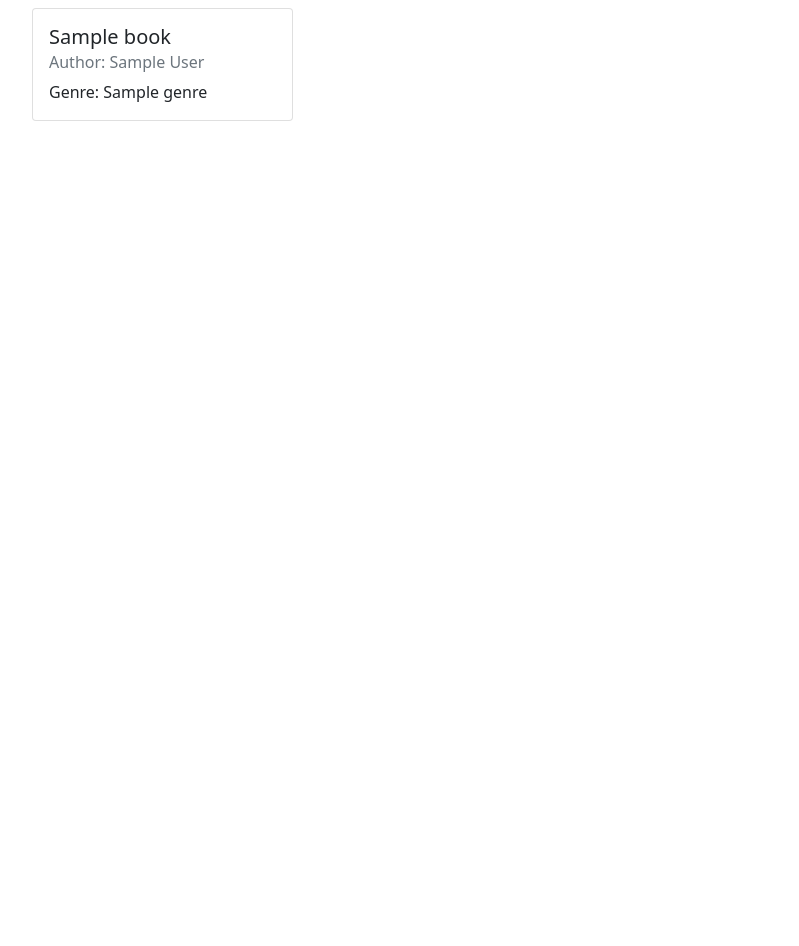
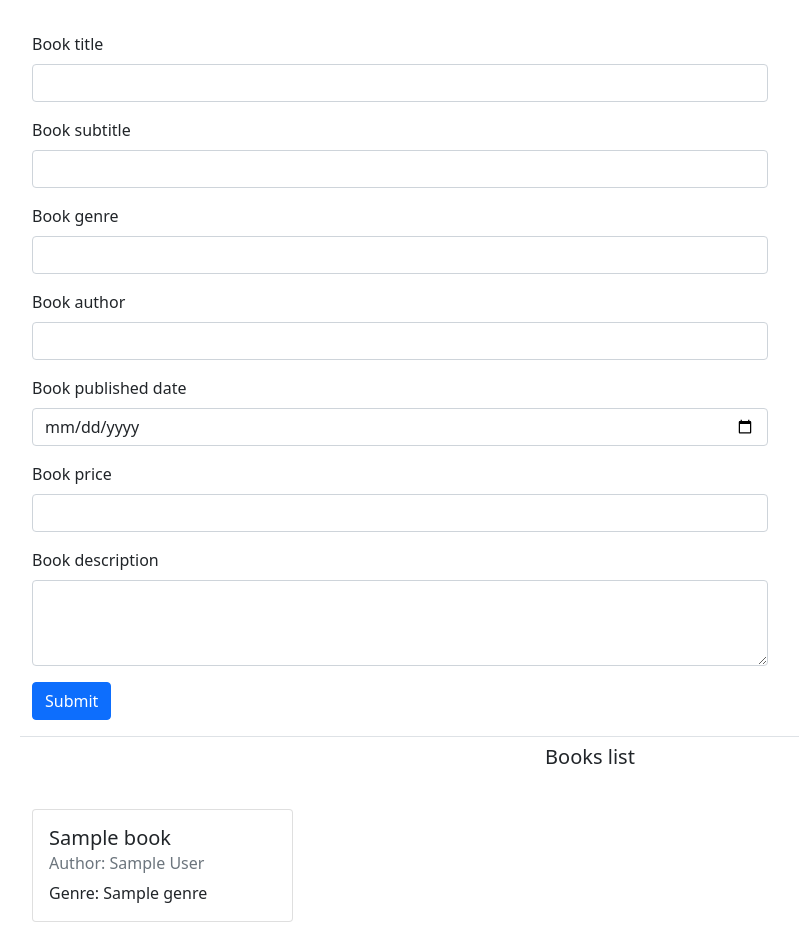
Before and after one commit to Taalaybek/todo-django, a Django app: template main/templates/books.html in a window 1280 px wide. Shown: the whole page, without its empty margins (50-849 px from the left). Before the commit the page ends 121 px from the top, so only its background shows below. Run offline with Django 3.2, Linux system fonts and the light colour scheme; the template is opened without the code that fills it: most values are stand-ins (such as "Sample title", 1, 10 or a date in 2020).

Commit message:
added create book form

```diff
--- a/main/templates/books.html
+++ b/main/templates/books.html
@@ -9,7 +9,47 @@
 </head>
 <body>
   <div class="container pt-2">
-    <div class="row">
+    <div class="row mt-2 py-3 border-bottom">
+      <div class="col-lg-8 col-md-10 col-sm-12">
+        <form action="{% url 'add-book' %}" method="POST">
+          {% csrf_token %}
+          <div class="mb-3">
+            <label for="title" class="form-label">Book title</label>
+            <input type="text" name="title" class="form-control" id="title" aria-describedby="book_title">
+          </div>
+          <div class="mb-3">
+            <label for="subtitle" class="form-label">Book subtitle</label>
+            <input type="text" name="subtitle" class="form-control" id="subtitle" aria-describedby="book_subtitle">
+          </div>
+          <div class="mb-3">
+            <label for="genre" class="form-label">Book genre</label>
+            <input type="text" name="genre" class="form-control" id="genre" aria-describedby="book_genre">
+          </div>
+          <div class="mb-3">
+            <label for="author" class="form-label">Book author</label>
+            <input type="text" name="author" class="form-control" id="author" aria-describedby="book_author">
+          </div>
+          <div class="mb-3">
+            <label for="date" class="form-label">Book published date</label>
+            <input type="date" name="date" class="form-control" id="date" aria-describedby="book_published_date">
+          </div>
+          <div class="mb-3">
+            <label for="price" class="form-label">Book price</label>
+            <input type="number" name="price" class="form-control" id="date" aria-describedby="book_published_date">
+          </div>
+          <div class="mb-3">
+            <label for="description" class="form-label">Book description</label>
+            <textarea class="form-control" name="description" id="description" rows="3"></textarea>
+          </div>
+          <button type="submit" class="btn btn-primary">Submit</button>
+        </form>
+      </div>
+      <div class="col-lg-3 col-md-2 d-sm-none"></div>
+    </div>
+    <div class="row py-2 text-center">
+      <h5>Books list</h5>
+    </div>
+    <div class="row my-2 py-3">
       {% for book in books %}
       <div class="col-lg-3 col-md-4 col-sm-12">
         <div class="card">
```
